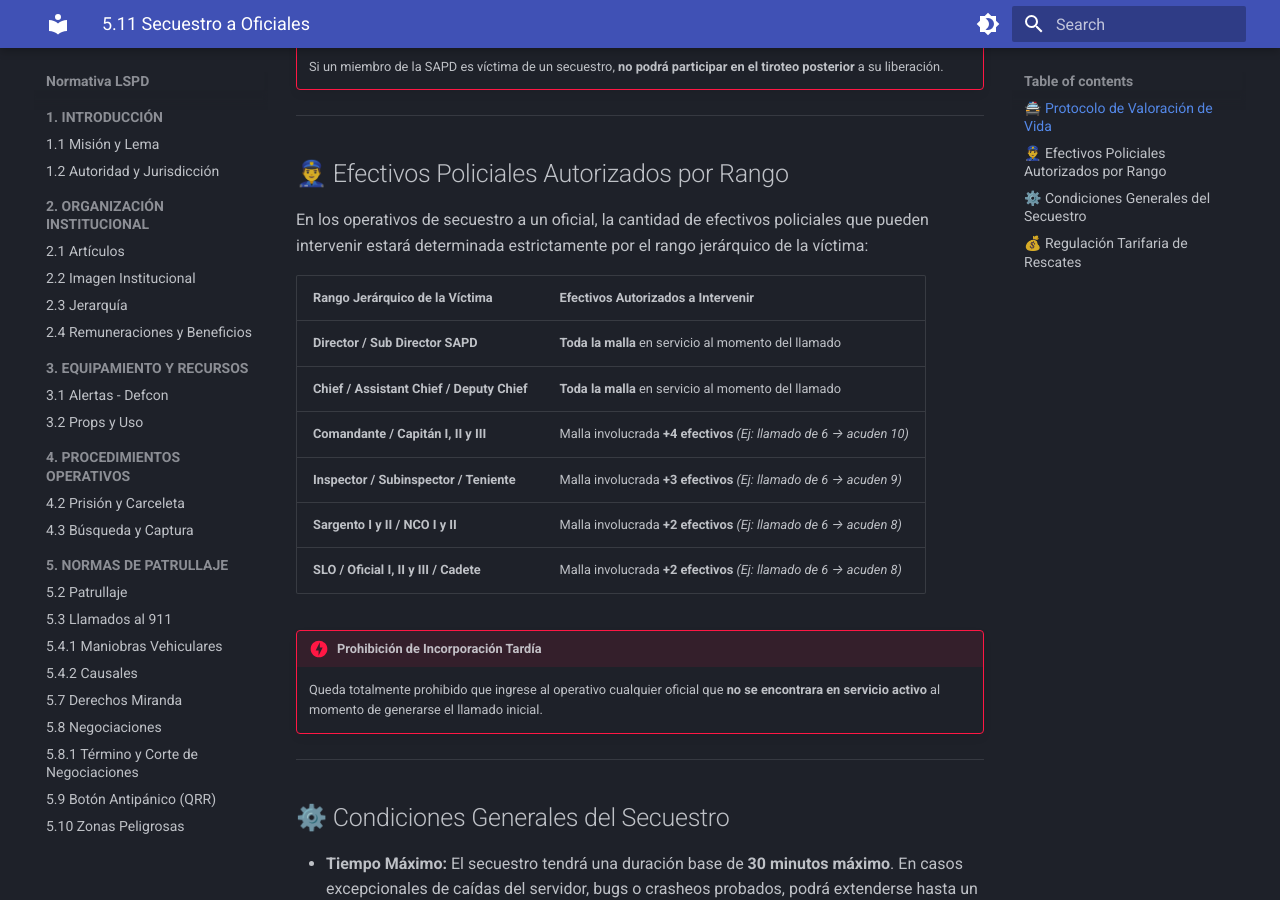
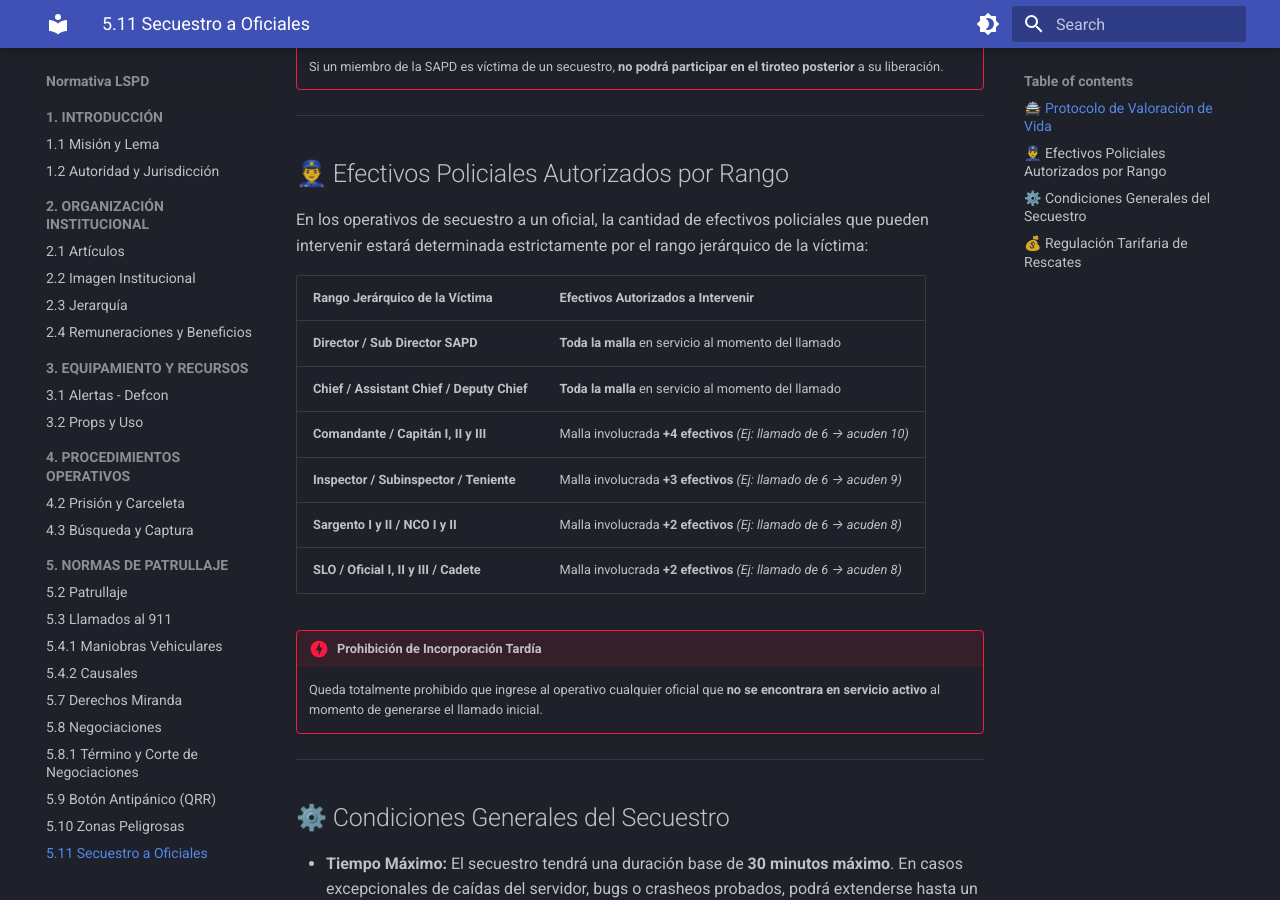
Before and after one commit to normativa-lspd-infinity-rp/Normativa-LSPD, an MkDocs documentation site: the page built from docs/patrullaje/secuestro-oficiales.md, in a window 1280 px wide and 900 px high, scrolled down 617 px. Built offline with MkDocs 1.6.1 and Material for MkDocs 9.7.7, drawn with Linux system fonts in a browser that asks for light colours.

Commit message:
Update mkdocs.yml

```diff
--- a/mkdocs.yml
+++ b/mkdocs.yml
@@ -57,3 +57,4 @@ nav:
       - 5.8.1 Término y Corte de Negociaciones: patrullaje/termino-corte-negociaciones.md
       - 5.9 Botón Antipánico (QRR): patrullaje/boton-antipanico-qrr.md
       - 5.10 Zonas Peligrosas: patrullaje/zonas-peligrosas.md
+      - 5.11 Secuestro a Oficiales: patrullaje/secuestro-oficiales.md
```
